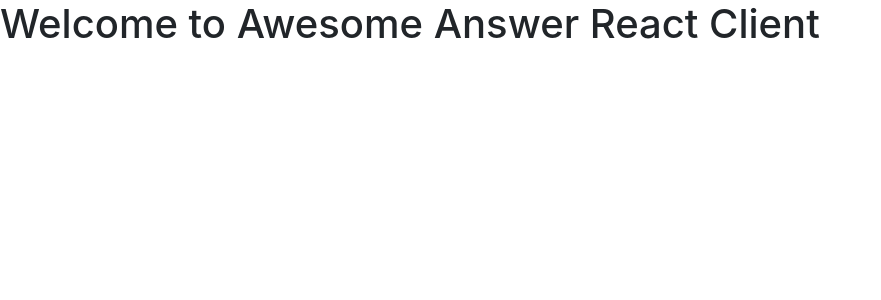
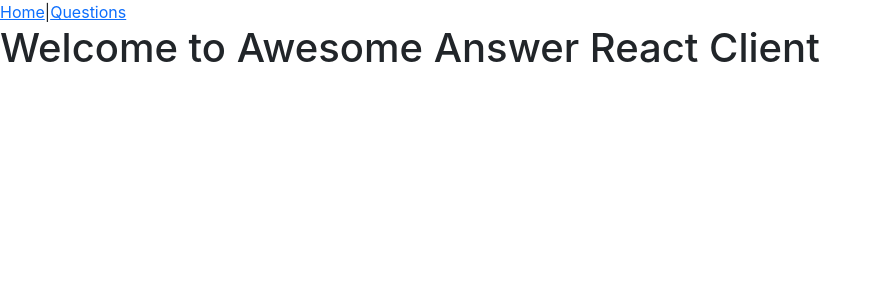
Before and after one commit to CodeCoreYVR/webdev_term_3_jun_2023, a React (Create React App) app in the folder react_app/: page / in a window 1280 px wide. Shown: the top 300 px of the page, without its empty margins (0-881 px from the left). Built offline with nearby package versions, Linux system fonts and the light colour scheme; no server answers.

Commit message:
react client add NavBar and link to questions in QuestionIndexPage

```diff
--- a/react_app/src/App.js
+++ b/react_app/src/App.js
@@ -3,6 +3,7 @@ import './App.css';
 import QuestionShowPage from './components/QuestionShowPage';
 import QuestionIndexPage from './components/QuestionIndexPage';
 import WelcomePage from './components/WelcomePage';
+import NavBar from './components/NavBar';
 import { Session } from './request';
 import { Route, Routes } from 'react-router-dom';
 
@@ -31,11 +32,14 @@ class App extends Component {
 
   render(){
     return(
-      <Routes>
-        <Route exact path='/' element={<WelcomePage/>}/>
-        <Route exact path='/questions' element={<QuestionIndexPage/>}/>
-        <Route path='/questions/:id' element={<QuestionShowPage/>}/>
-      </Routes>
+      <>
+        <NavBar/>
+        <Routes>
+          <Route exact path='/' element={<WelcomePage/>}/>
+          <Route exact path='/questions' element={<QuestionIndexPage/>}/>
+          <Route path='/questions/:id' element={<QuestionShowPage/>}/>
+        </Routes>
+      </>
     )
   }
 }
--- /dev/null
+++ b/react_app/src/components/NavBar.js
@@ -0,0 +1,12 @@
+import { NavLink } from "react-router-dom"
+
+const NavBar = (props) => {
+    return(
+        <nav>
+            <NavLink to='/'>Home</NavLink>|
+            <NavLink to='/questions'>Questions</NavLink>
+        </nav>
+    )
+}
+
+export default NavBar
--- a/react_app/src/components/QuestionIndexPage.js
+++ b/react_app/src/components/QuestionIndexPage.js
@@ -2,6 +2,7 @@ import React, { Component } from "react"
 import QuestionDeleteBtn from "./QuestionDeleteBtn";
 import NewQuestion from "./NewQuestion";
 import { Question } from "../request";
+import { Link } from "react-router-dom";
 
 class QuestionIndexPage extends Component {
     constructor(props) {
@@ -54,8 +55,7 @@ class QuestionIndexPage extends Component {
                 />
                 {this.state.questionsData.map((question, index) => {
                     return <div key={index}>
-                        {question.id + "--" + question.title}
-
+                        <Link to={`/questions/${question.id}`}>{question.id + "--" + question.title}</Link>
                         {/* We can write delete button like this that take effects in the same component */}
                         {/*
                         <button
```
